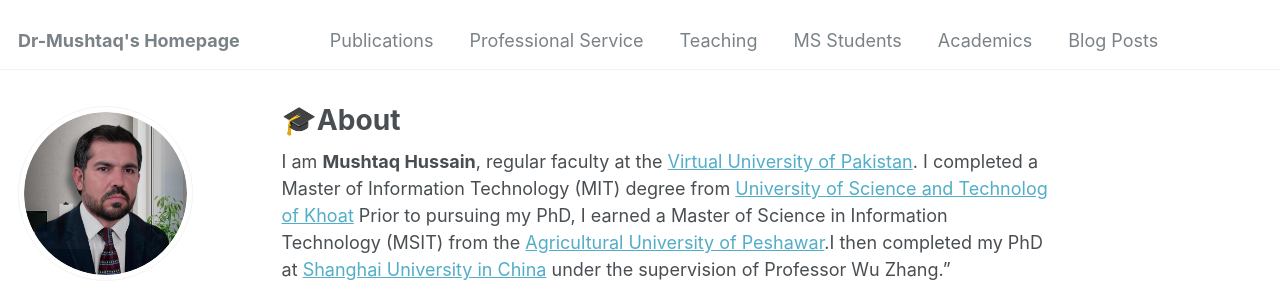
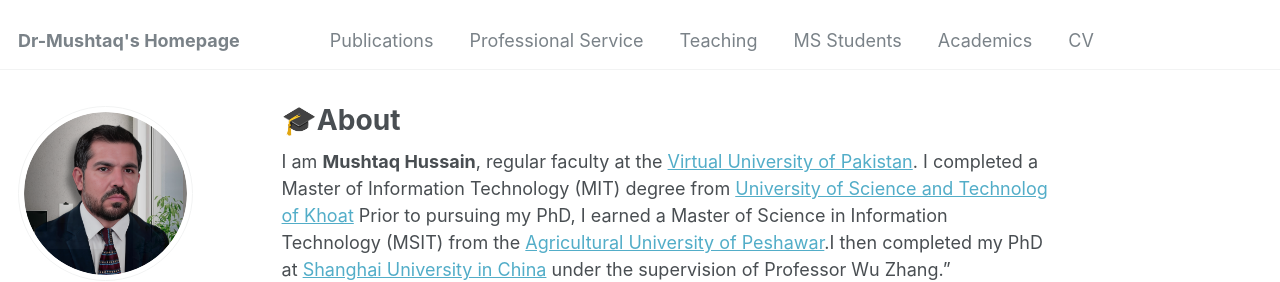
Before and after one commit to dr-mushtaq/dr-mushtaq.github.io, a Jekyll site: the page built from _pages/about.md, in a window 1280 px wide. Shown: the top 282 px of the page. Built offline with Jekyll 4.4.1, drawn with Linux system fonts in a browser that asks for light colours; some web fonts are replaced.

Commit message:
Update navigation.yml

```diff
--- a/_data/navigation.yml
+++ b/_data/navigation.yml
@@ -20,5 +20,5 @@ main:
   - title: "Academics"
     url: /Academics/
 
-  - title: "Blog Posts"
+  - title: "CV"
     url: https://docs.google.com/document/d/1wWnESInL6YWvD42edJmBwow5FQqdi6Ye/edit?usp=sharing&ouid=117988987591529770272&rtpof=true&sd=true
```
